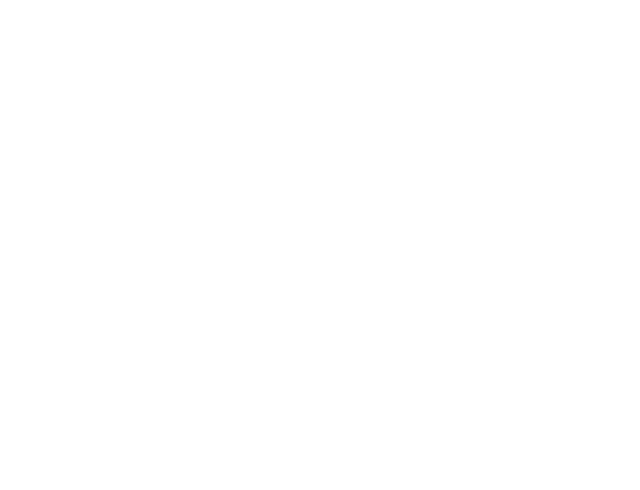
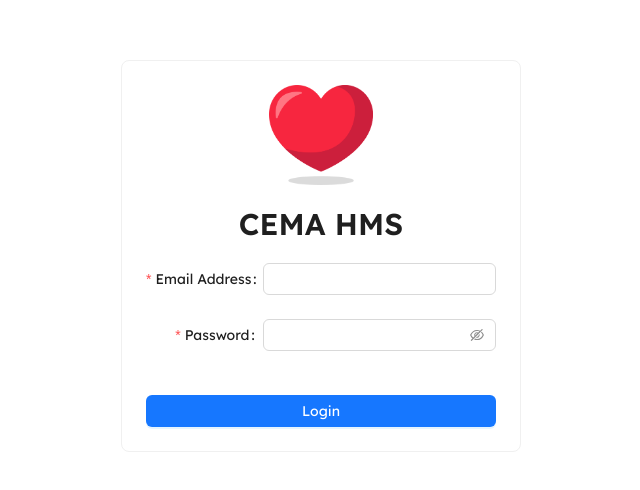
Before and after one commit to silasjimmy/health-information-system, a Vue app in the folder frontend/application-src/: page /login in a window 1280 px wide. Before the commit this address had no page. Shown: the part 144-634 px from the top of the page, without its empty margins (319-959 px from the left). Built offline with nearby package versions, Linux system fonts and the light colour scheme.

Commit message:
refactor: create login view

```diff
--- a/frontend/application-src/index.html
+++ b/frontend/application-src/index.html
@@ -12,7 +12,7 @@
     />
 
     <meta name="viewport" content="width=device-width, initial-scale=1.0" />
-    <title>HMS</title>
+    <title>CEMA HMS</title>
   </head>
   <body>
     <div id="app"></div>
--- a/frontend/application-src/src/App.vue
+++ b/frontend/application-src/src/App.vue
@@ -1,8 +1,5 @@
-<script setup lang="ts">
-import { RouterView } from "vue-router";
-</script>
-
 <template>
+  <a-layout :style="layoutStyles">
     <!-- Customize the app theme -->
     <a-config-provider
       :theme="{
@@ -13,6 +10,18 @@
     >
       <RouterView />
     </a-config-provider>
+  </a-layout>
 </template>
 
+<script setup lang="ts">
+import type { CSSProperties } from "vue";
+import { RouterView } from "vue-router";
+
+// Define a-layout override styles
+const layoutStyles: CSSProperties = {
+  backgroundColor: "#ffffff",
+  height: "100vh",
+};
+</script>
+
 <style scoped></style>
--- a/frontend/application-src/src/router/index.ts
+++ b/frontend/application-src/src/router/index.ts
@@ -47,6 +47,11 @@
         },
       ],
     },
+    {
+      path: "/login",
+      name: "login",
+      component: () => import("../views/LoginView.vue"),
+    },
   ],
 });
 
--- a/frontend/application-src/src/views/DashboardView.vue
+++ b/frontend/application-src/src/views/DashboardView.vue
@@ -1,5 +1,4 @@
 <template>
-  <a-layout :style="layoutStyles">
   <a-layout-sider :style="siderStyles">
     <div class="logo-wrapper">
       <img src="../assets/logo.png" alt="app logo" />
@@ -55,7 +54,9 @@
 
   <a-layout>
     <a-layout-header :style="headerStyles">
-        <a-typography-title :level="2">{{ $route.meta.pageTitle }}</a-typography-title>
+      <a-typography-title :level="2">{{
+        $route.meta.pageTitle
+      }}</a-typography-title>
 
       <a-avatar></a-avatar>
     </a-layout-header>
@@ -63,7 +64,6 @@
     <a-layout-content :style="contentStyles">
       <RouterView />
     </a-layout-content>
-    </a-layout>
   </a-layout>
 </template>
 
@@ -78,12 +78,6 @@
   BookOutlined,
 } from "@ant-design/icons-vue";
 import router from "@/router";
-
-// Define a-layout override styles
-const layoutStyles: CSSProperties = {
-  backgroundColor: "#ffffff",
-  height: "100vh",
-};
 
 // Define a-layout-sider override styles
 const siderStyles: CSSProperties = {
--- /dev/null
+++ b/frontend/application-src/src/views/LoginView.vue
@@ -0,0 +1,103 @@
+<template>
+  <div class="view-wrapper">
+    <a-card style="min-width: 400px">
+      <div class="logo-wrapper">
+        <img src="../assets/logo.png" alt="app logo" />
+      </div>
+
+      <div class="title-wrapper">
+        <a-typography-title :level="2">CEMA HMS</a-typography-title>
+      </div>
+
+      <a-form
+        :model="form"
+        :label-col="{ span: 8 }"
+        :wrapper-col="{ span: 16 }"
+        ref="loginForm"
+        autocomplete="off"
+      >
+        <a-form-item
+          label="Email Address"
+          name="email"
+          :rules="[{ required: true, message: 'Please enter your email!' }]"
+        >
+          <a-input type="email" v-model:value="form.email" />
+        </a-form-item>
+
+        <a-form-item
+          label="Password"
+          name="password"
+          :rules="[{ required: true, message: 'Please enter your password!' }]"
+        >
+          <a-input-password v-model:value="form.password" />
+        </a-form-item>
+      </a-form>
+
+      <div class="action-wrapper">
+        <a-button
+          block
+          type="primary"
+          :loading="loginBtnLoading"
+          @click="signIn"
+          >Login</a-button
+        >
+      </div>
+    </a-card>
+  </div>
+</template>
+
+<script setup lang="ts">
+import type { LoginForm } from "@/utils/commonUtils";
+import { reactive, ref } from "vue";
+
+const form = reactive<LoginForm>({
+  email: null,
+  password: null,
+});
+
+const loginForm = ref();
+const loginBtnLoading = ref(false);
+
+/**
+ * Authenticates and authorizes the user
+ */
+function signIn() {
+  loginForm.value
+    .validate()
+    .then(() => {
+      console.log(form);
+    })
+    .catch(() => {
+      return;
+    });
+}
+</script>
+
+<style scoped>
+.view-wrapper {
+  width: 100%;
+  height: 100%;
+  display: flex;
+  align-items: center;
+  justify-content: center;
+}
+
+.logo-wrapper {
+  height: 100px;
+}
+
+.logo-wrapper img {
+  width: 100%;
+  height: 100%;
+  object-fit: contain;
+}
+
+.title-wrapper {
+  text-align: center;
+  margin: 20px 0;
+}
+
+.action-wrapper {
+  padding-top: 20px;
+}
+</style>
```
Also changed, not shown: frontend/application-src/src/utils/commonUtils.ts (+7 -0 lines). Lines whose indentation alone changed are shown as unchanged.
